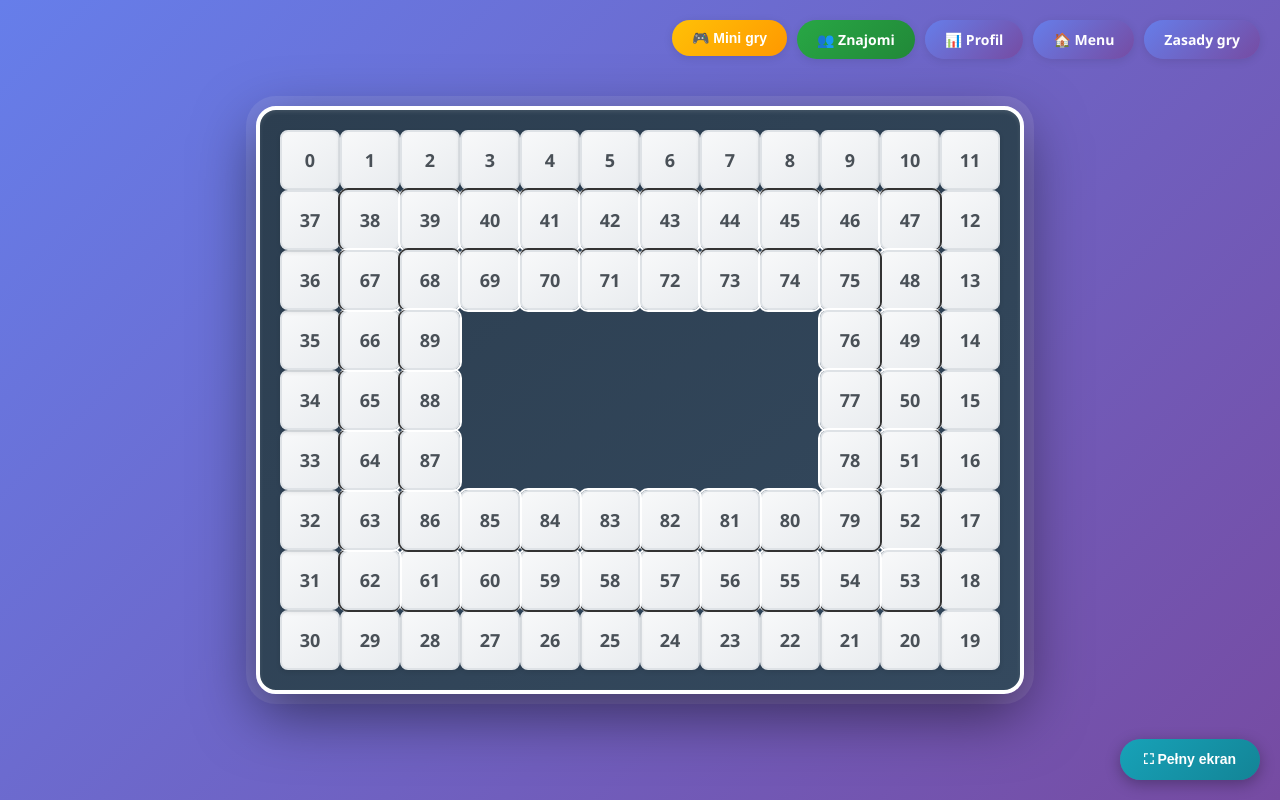
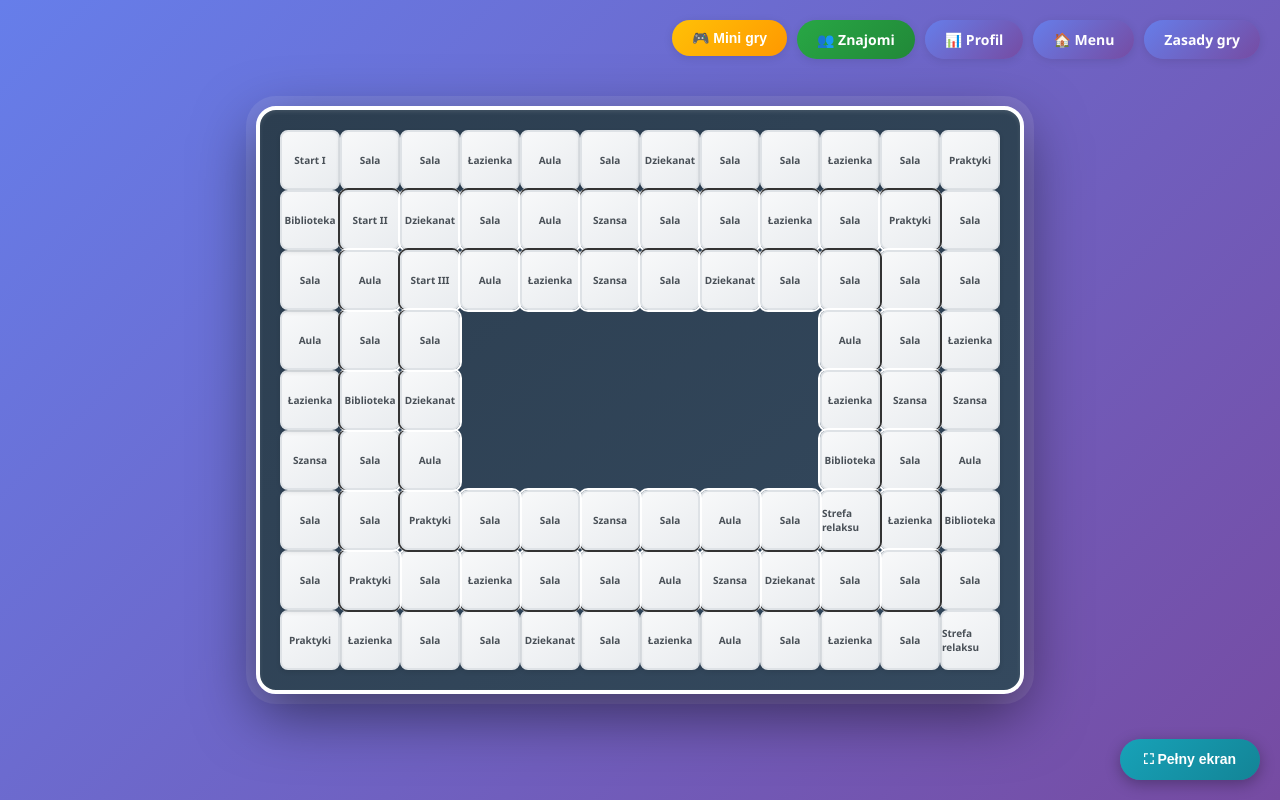
Before and after one commit to nurekkartezjusz/praca-inzynierska, a plain HTML site: page plansza/index.html in a window 1280 px wide. Drawn offline with Linux system fonts and the light colour scheme.

Commit message:
Zasady i plansza

```diff
--- a/plansza/index.html
+++ b/plansza/index.html
@@ -45,96 +45,105 @@
   <script src="script.js"></script>
 
   <div class="board">
-    <div class="cell c0">0</div>
-    <div class="cell c1">1</div>
-    <div class="cell c2">2</div>
-    <div class="cell c3">3</div>
-    <div class="cell c4">4</div>
-    <div class="cell c5">5</div>
-    <div class="cell c6">6</div>
-    <div class="cell c7">7</div>
-    <div class="cell c8">8</div>
-    <div class="cell c9">9</div>
-    <div class="cell c10">10</div>
-    <div class="cell c11">11</div>
-    <div class="cell c12">12</div>
-    <div class="cell c13">13</div>
-    <div class="cell c14">14</div>
-    <div class="cell c15">15</div>
-    <div class="cell c16">16</div>
-    <div class="cell c17">17</div>
-    <div class="cell c18">18</div>
-    <div class="cell c19">19</div>
-    <div class="cell c20">20</div>
-    <div class="cell c21">21</div>
-    <div class="cell c22">22</div>
-    <div class="cell c23">23</div>
-    <div class="cell c24">24</div>
-    <div class="cell c25">25</div>
-    <div class="cell c26">26</div>
-    <div class="cell c27">27</div>
-    <div class="cell c28">28</div>
-    <div class="cell c29">29</div>
-    <div class="cell c30">30</div>
-    <div class="cell c31">31</div>
-    <div class="cell c32">32</div>
-    <div class="cell c33">33</div>
-    <div class="cell c34">34</div>
-    <div class="cell c35">35</div>
-    <div class="cell c36">36</div>
-    <div class="cell c37">37</div>
-    <div class="cell c38">38</div>
-    <div class="cell c39">39</div>
-    <div class="cell c40">40</div>
-    <div class="cell c41">41</div>
-    <div class="cell c42">42</div>
-    <div class="cell c43">43</div>
-    <div class="cell c44">44</div>
-    <div class="cell c45">45</div>
-    <div class="cell c46">46</div>
-    <div class="cell c47">47</div>
-    <div class="cell c48">48</div>
-    <div class="cell c49">49</div>
-    <div class="cell c50">50</div>
-    <div class="cell c51">51</div>
-    <div class="cell c52">52</div>
-    <div class="cell c53">53</div>
-    <div class="cell c54">54</div>
-    <div class="cell c55">55</div>
-    <div class="cell c56">56</div>
-    <div class="cell c57">57</div>
-    <div class="cell c58">58</div>
-    <div class="cell c59">59</div>
-    <div class="cell c60">60</div>
-    <div class="cell c61">61</div>
-    <div class="cell c62">62</div>
-    <div class="cell c63">63</div>
-    <div class="cell c64">64</div>
-    <div class="cell c65">65</div>
-    <div class="cell c66">66</div>
-    <div class="cell c67">67</div>
-    <div class="cell c68">68</div>
-    <div class="cell c69">69</div>
-    <div class="cell c70">70</div>
-    <div class="cell c71">71</div>
-    <div class="cell c72">72</div>
-    <div class="cell c73">73</div>
-    <div class="cell c74">74</div>
-    <div class="cell c75">75</div>
-    <div class="cell c76">76</div>
-    <div class="cell c77">77</div>
-    <div class="cell c78">78</div>
-    <div class="cell c79">79</div>
-    <div class="cell c80">80</div>
-    <div class="cell c81">81</div>
-    <div class="cell c82">82</div>
-    <div class="cell c83">83</div>
-    <div class="cell c84">84</div>
-    <div class="cell c85">85</div>
-    <div class="cell c86">86</div>
-    <div class="cell c87">87</div>
-    <div class="cell c88">88</div>
-    <div class="cell c89">89</div>
+
+    <!-- Piętro I-->
+
+    <div class="cell c0">Start I</div>
+    <div class="cell c1">Sala</div>
+    <div class="cell c2">Sala</div>
+    <div class="cell c3">Łazienka</div>
+    <div class="cell c4">Aula</div>
+    <div class="cell c5">Sala</div>
+    <div class="cell c6">Dziekanat</div>
+    <div class="cell c7">Sala</div>
+    <div class="cell c8">Sala</div>
+    <div class="cell c9">Łazienka</div>
+    <div class="cell c10">Sala</div>
+    <div class="cell c11">Praktyki</div>
+    <div class="cell c12">Sala</div>
+    <div class="cell c13">Sala</div>
+    <div class="cell c14">Łazienka</div>
+    <div class="cell c15">Szansa</div>
+    <div class="cell c16">Aula</div>
+    <div class="cell c17">Biblioteka</div>
+    <div class="cell c18">Sala</div>
+    <div class="cell c19">Strefa relaksu</div> <!-- Poprawia szczescie gracza -->
+    <div class="cell c20">Sala</div>
+    <div class="cell c21">Łazienka</div>
+    <div class="cell c22">Sala</div>
+    <div class="cell c23">Aula</div>
+    <div class="cell c24">Łazienka</div>
+    <div class="cell c25">Sala</div>
+    <div class="cell c26">Dziekanat</div>
+    <div class="cell c27">Sala</div>
+    <div class="cell c28">Sala</div>
+    <div class="cell c29">Łazienka</div>
+    <div class="cell c30">Praktyki</div>
+    <div class="cell c31">Sala</div>
+    <div class="cell c32">Sala</div>
+    <div class="cell c33">Szansa</div>
+    <div class="cell c34">Łazienka</div>
+    <div class="cell c35">Aula</div>
+    <div class="cell c36">Sala</div>
+    <div class="cell c37">Biblioteka</div>
+
+    <!-- Piętro II-->
+
+    <div class="cell c38">Start II</div> <!-- Start na nowym piętrze -->
+    <div class="cell c39">Dziekanat</div>
+    <div class="cell c40">Sala</div>
+    <div class="cell c41">Aula</div>
+    <div class="cell c42">Szansa</div>
+    <div class="cell c43">Sala</div>
+    <div class="cell c44">Sala</div>
+    <div class="cell c45">Łazienka</div>
+    <div class="cell c46">Sala</div>
+    <div class="cell c47">Praktyki</div>
+    <div class="cell c48">Sala</div>
+    <div class="cell c49">Sala</div>
+    <div class="cell c50">Szansa</div>
+    <div class="cell c51">Sala</div>
+    <div class="cell c52">Łazienka</div>
+    <div class="cell c53">Sala</div>
+    <div class="cell c54">Sala</div>
+    <div class="cell c55">Dziekanat</div>
+    <div class="cell c56">Szansa</div>
+    <div class="cell c57">Aula</div>
+    <div class="cell c58">Sala</div>
+    <div class="cell c59">Sala</div>
+    <div class="cell c60">Łazienka</div>
+    <div class="cell c61">Sala</div>
+    <div class="cell c62">Praktyki</div>
+    <div class="cell c63">Sala</div>
+    <div class="cell c64">Sala</div>
+    <div class="cell c65">Biblioteka</div>
+    <div class="cell c66">Sala</div>
+    <div class="cell c67">Aula</div>
+
+    <!-- Piętro III-->
+
+    <div class="cell c68">Start III</div> <!-- Start na nowym piętrze -->
+    <div class="cell c69">Aula</div>
+    <div class="cell c70">Łazienka</div>
+    <div class="cell c71">Szansa</div>
+    <div class="cell c72">Sala</div>
+    <div class="cell c73">Dziekanat</div>
+    <div class="cell c74">Sala</div>
+    <div class="cell c75">Sala</div>
+    <div class="cell c76">Aula</div>
+    <div class="cell c77">Łazienka</div>
+    <div class="cell c78">Biblioteka</div>
+    <div class="cell c79">Strefa relaksu</div>
+    <div class="cell c80">Sala</div>
+    <div class="cell c81">Aula</div>
+    <div class="cell c82">Sala</div>
+    <div class="cell c83">Szansa</div>
+    <div class="cell c84">Sala</div>
+    <div class="cell c85">Sala</div>
+    <div class="cell c86">Praktyki</div>
+    <div class="cell c87">Aula</div>
+    <div class="cell c88">Dziekanat</div>
+    <div class="cell c89">Sala</div>
   </div>
 </body>
 </html>
--- a/plansza/style.css
+++ b/plansza/style.css
@@ -32,7 +32,7 @@ body {
   justify-content: center;
   font-weight: bold;
   color: #495057;
-  font-size: 18px;
+  font-size: 10px;
   transition: all 0.3s ease;
   cursor: pointer;
   box-shadow: 0 2px 5px rgba(0, 0, 0, 0.1);
```
Also changed, not shown: zasady/zasady.txt (+19 -4 lines).
